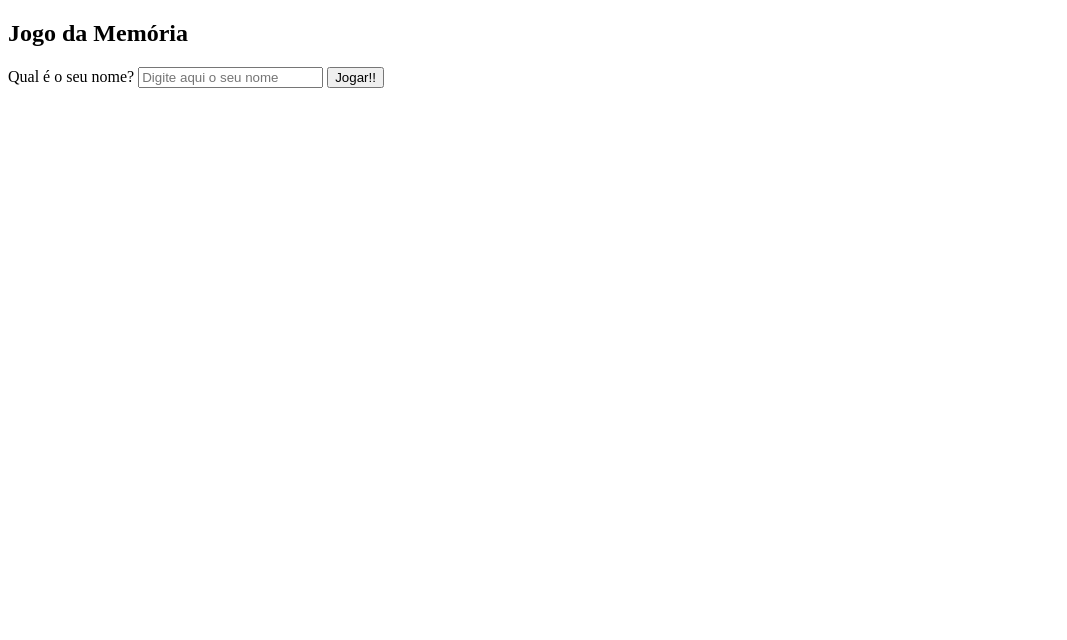
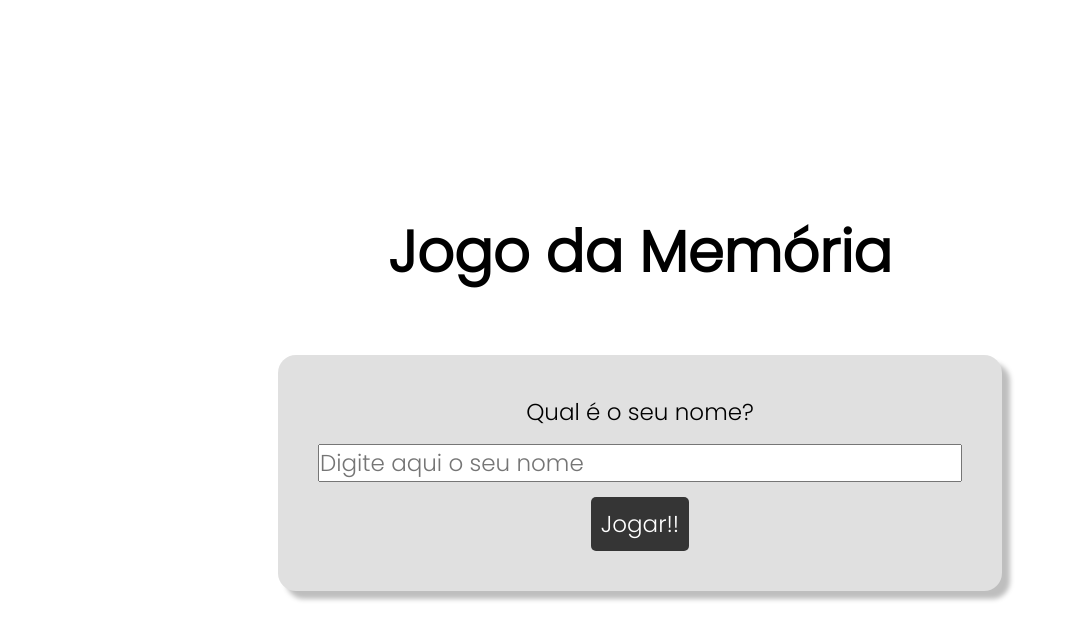
Before and after one commit to karenokasaki/MemoryGame-Enap, a plain HTML site: page index.html in a window 1280 px wide. Shown: the whole page, without its empty margins (0-1067 px from the left). Drawn offline with Linux system fonts and the light colour scheme.

Commit message:
styling ok; logic ok

```diff
--- a/index.html
+++ b/index.html
@@ -9,7 +9,7 @@
     <title>Memory Game - ENAP</title>
   </head>
   <body>
-    <article id="startScreen">
+    <article id="startScreen" class="startScreen">
       <h1>Jogo da Memória</h1>
 
       <div>
@@ -29,11 +29,7 @@
         <p>Você tem <span id="points">xxx</span> tentativas!</p>
       </section>
 
-      <div id="board">
-
-
-
-      </div>
+      <div id="board"></div>
     </article>
 
     <!-- linkando meus scripts -> js -->
--- a/styles/style.css
+++ b/styles/style.css
@@ -1,10 +1,10 @@
-/* esconde o element html */
-.hide {
-  display: none;
-}
-/* mostra o elemento html */
-.show {
-  display: block;
+@import url("https://fonts.googleapis.com/css2?family=Poppins:wght@300&display=swap");
+
+* {
+  margin: 0;
+  padding: 0;
+  font-family: "Poppins", sans-serif;
+  font-size: 1.2rem;
 }
 
 #board {
@@ -12,3 +12,55 @@
   flex-wrap: wrap;
   gap: 15px;
 }
+
+.startScreen {
+  display: flex;
+  height: 100vh;
+  flex-direction: column;
+  align-items: center;
+  justify-content: center;
+}
+
+.startScreen > h1 {
+  font-size: 3rem;
+  padding-bottom: 60px;
+}
+
+.startScreen > div {
+  display: flex;
+  flex-direction: column;
+  align-items: center;
+  gap: 15px;
+
+  border-radius: 18px;
+  background: #e0e0e0;
+  box-shadow: 8px 8px 5px #bebebe, -8px -8px 5px #ffffff;
+
+  padding: 40px;
+}
+
+#inputName {
+  width: 50vw;
+}
+
+#btnStart {
+  padding: 10px;
+  border-radius: 5px;
+  border: 0;
+  background-color: rgb(53, 53, 53);
+  color: white;
+}
+
+#btnStart:hover {
+  cursor: pointer;
+}
+
+/* mostra o elemento html */
+.show {
+  display: block;
+}
+
+/* esconde o element html */
+.hide {
+  display: none;
+}
```
